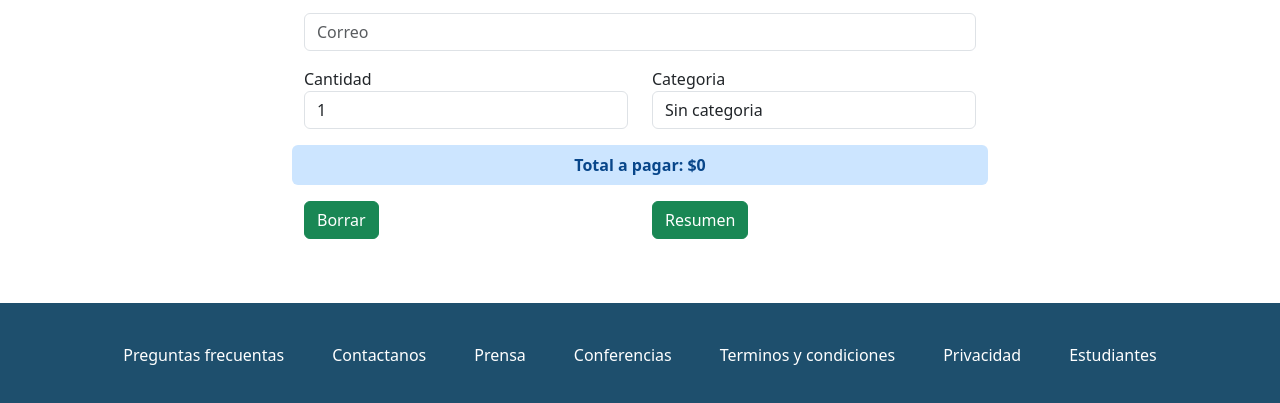
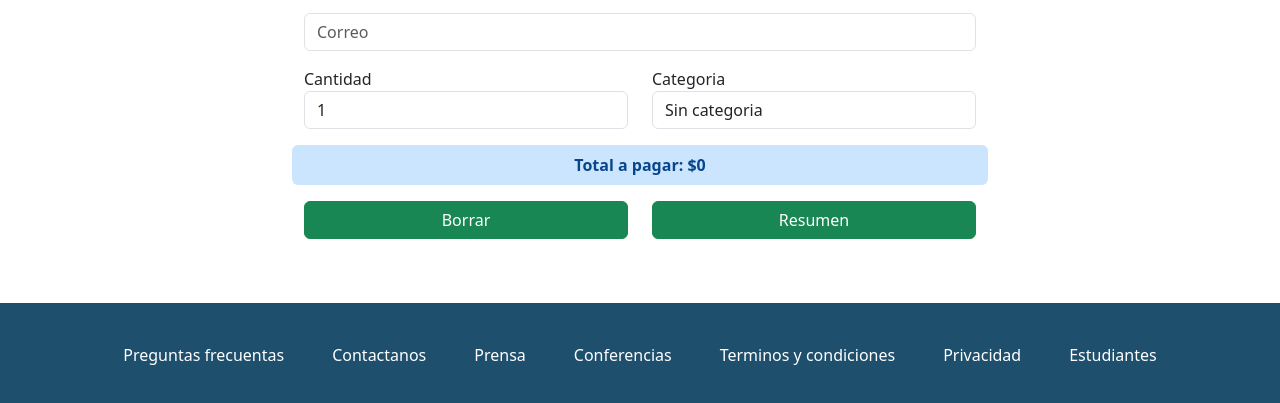
Before and after one commit to Wsott/CodoACodo-FrontEnd, a plain HTML site: page ticket.html in a window 1280 px wide. Shown: the part 481-884 px from the top of the page. Drawn offline with nearby package versions, Linux system fonts and the light colour scheme.

Commit message:
Corrección del tamaño de los botones

```diff
--- a/ticket.html
+++ b/ticket.html
@@ -114,10 +114,10 @@
 
                     <div class="row">
                         <div class="col mb-3">
-                            <button type="button" class="btn btn-success col" onclick="borrarDatos()">Borrar</button>
+                            <button type="button" class="btn btn-success col" onclick="borrarDatos()" style="width: 100%;">Borrar</button>
                         </div>
                         <div class="col mb-3">
-                            <button type="button" class="btn btn-success col" onclick="obtenerValor()">Resumen</button>
+                            <button type="button" class="btn btn-success col" onclick="obtenerValor()" style="width: 100%;">Resumen</button>
                         </div>
                     </div>
                 </div>
```
